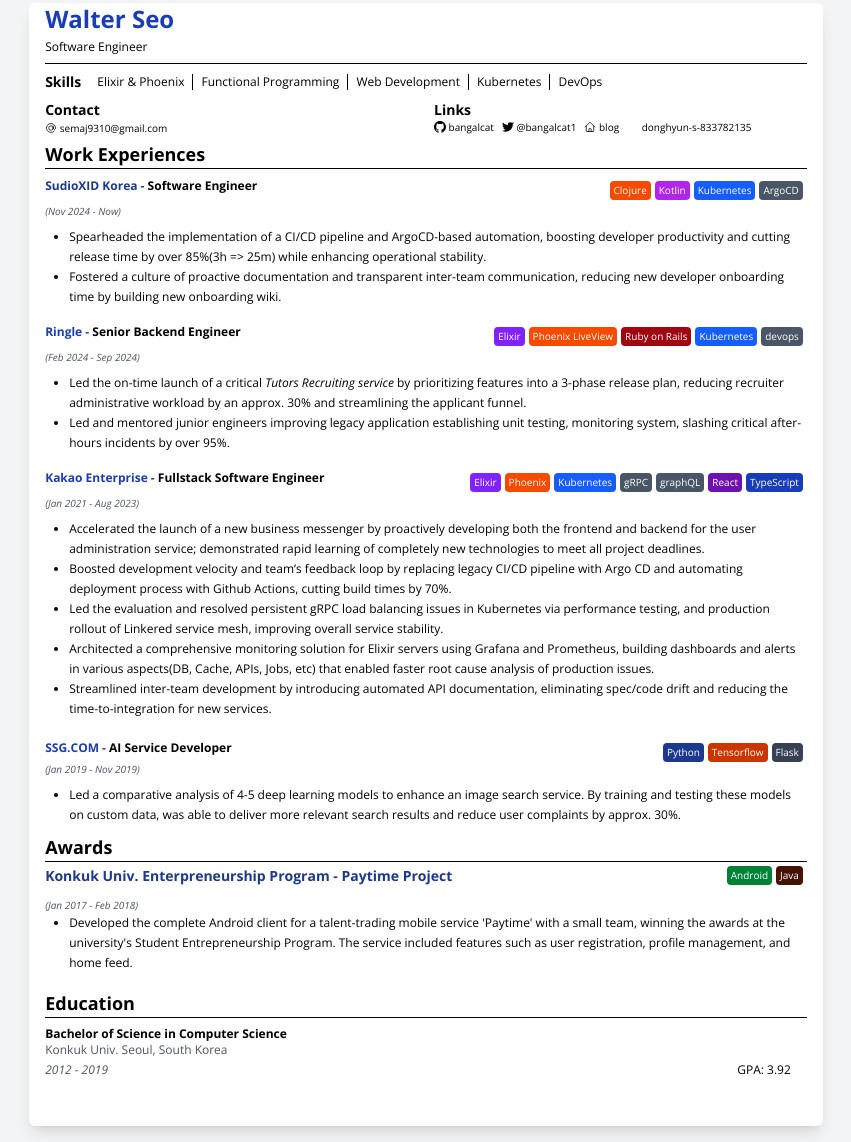
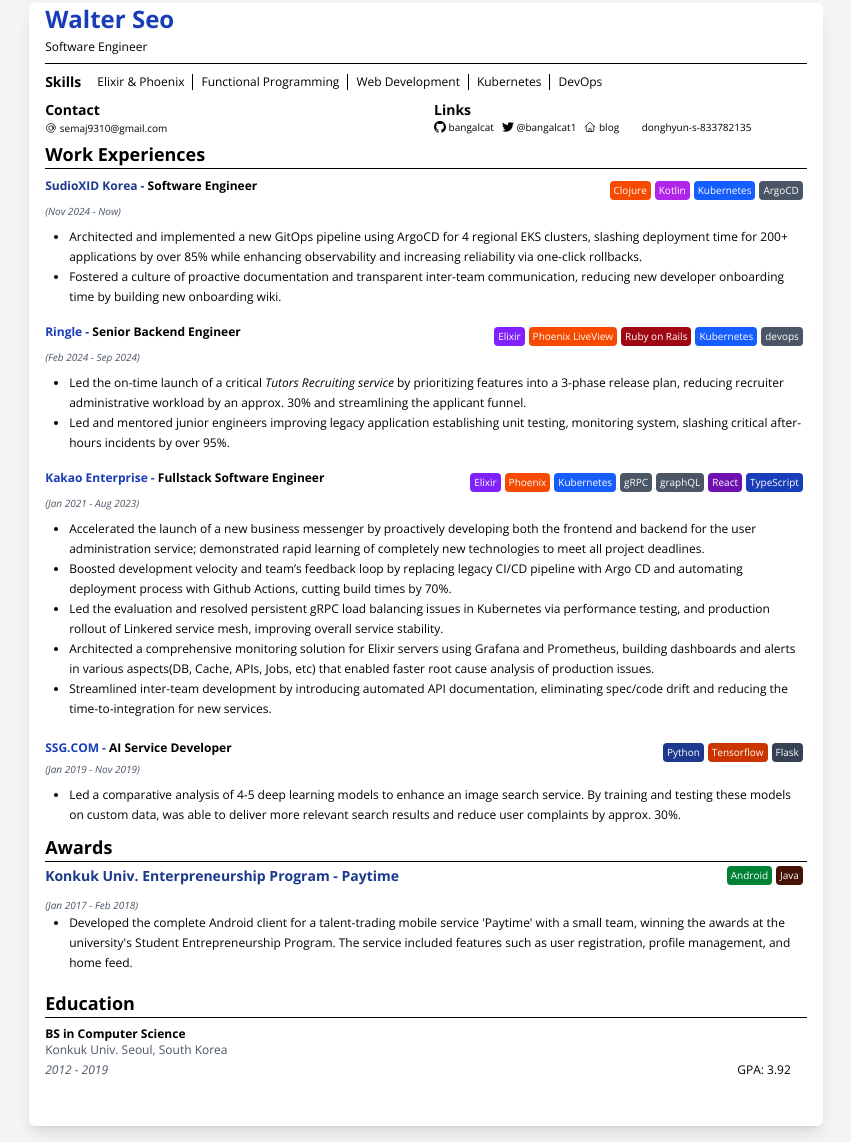
Before and after one commit to bangalcat/my_resume, a website: page index.html in a window 1280 px wide. Shown: the part 13-1155 px from the top of the page, without its empty margins (214-1065 px from the left). Drawn offline with nearby package versions, Linux system fonts and the light colour scheme.

Commit message:
update resume
Signed-off-by: Donghyun Seo <semaj9310@gmail.com>

```diff
--- a/index.html
+++ b/index.html
@@ -193,10 +193,10 @@
             <p class="text-xxs text-gray-600 italic">(Nov 2024 - Now)</p>
             <ul class="text-xs mt-2 list-disc">
               <li class="we-item">
-                Spearheaded the implementation of a CI/CD pipeline and
-                ArgoCD-based automation, boosting developer productivity and
-                cutting release time by over 85%(3h => 25m) while enhancing
-                operational stability.
+                Architected and implemented a new GitOps pipeline using ArgoCD
+                for 4 regional EKS clusters, slashing deployment time for 200+
+                applications by over 85% while enhancing observability and
+                increasing reliability via one-click rollbacks.
               </li>
               <li class="we-item">
                 Fostered a culture of proactive documentation and transparent
@@ -321,7 +321,7 @@
           <div class="mt-1">
             <div class="flex flex-wrap justify-between gap-4 my-1">
               <h3 class="text-blue-900 text-sm font-bold mb-2">
-                Konkuk Univ. Enterpreneurship Program - Paytime Project
+                Konkuk Univ. Enterpreneurship Program - Paytime
               </h3>
               <p class="flex h-fit">
                 <span class="bg-green-700 tag-item">Android</span>
@@ -348,9 +348,7 @@
 
           <!-- Education 1 -->
           <div class="mt-1">
-            <h3 class="text-xs font-bold mt-2">
-              Bachelor of Science in Computer Science
-            </h3>
+            <h3 class="text-xs font-bold mt-2">BS in Computer Science</h3>
             <p class="text-xs text-gray-600">Konkuk Univ. Seoul, South Korea</p>
             <div class="flex flex-wrap justify-between my-1 mr-4">
               <p class="text-xs text-gray-600 italic">2012 - 2019</p>
```
